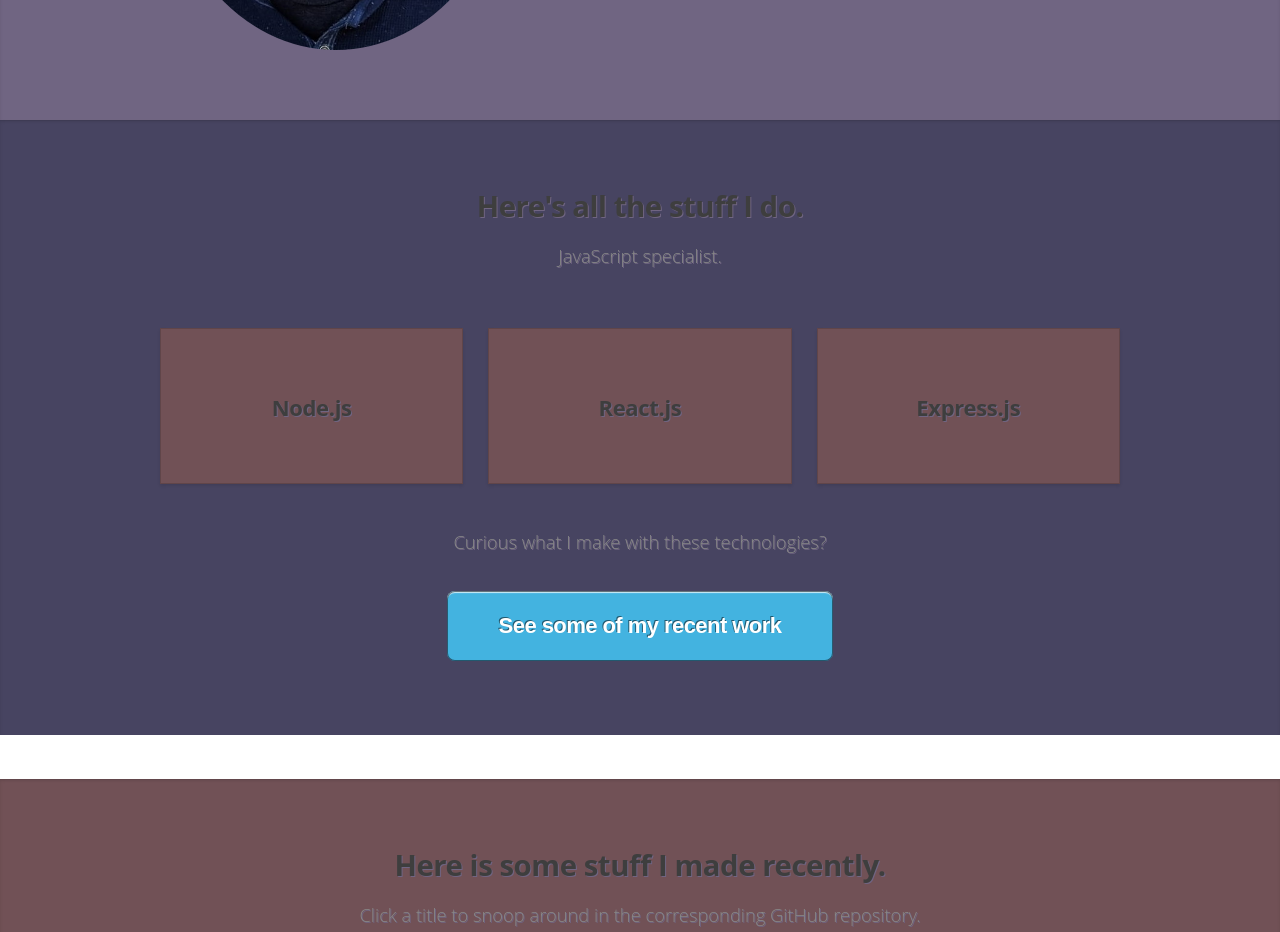
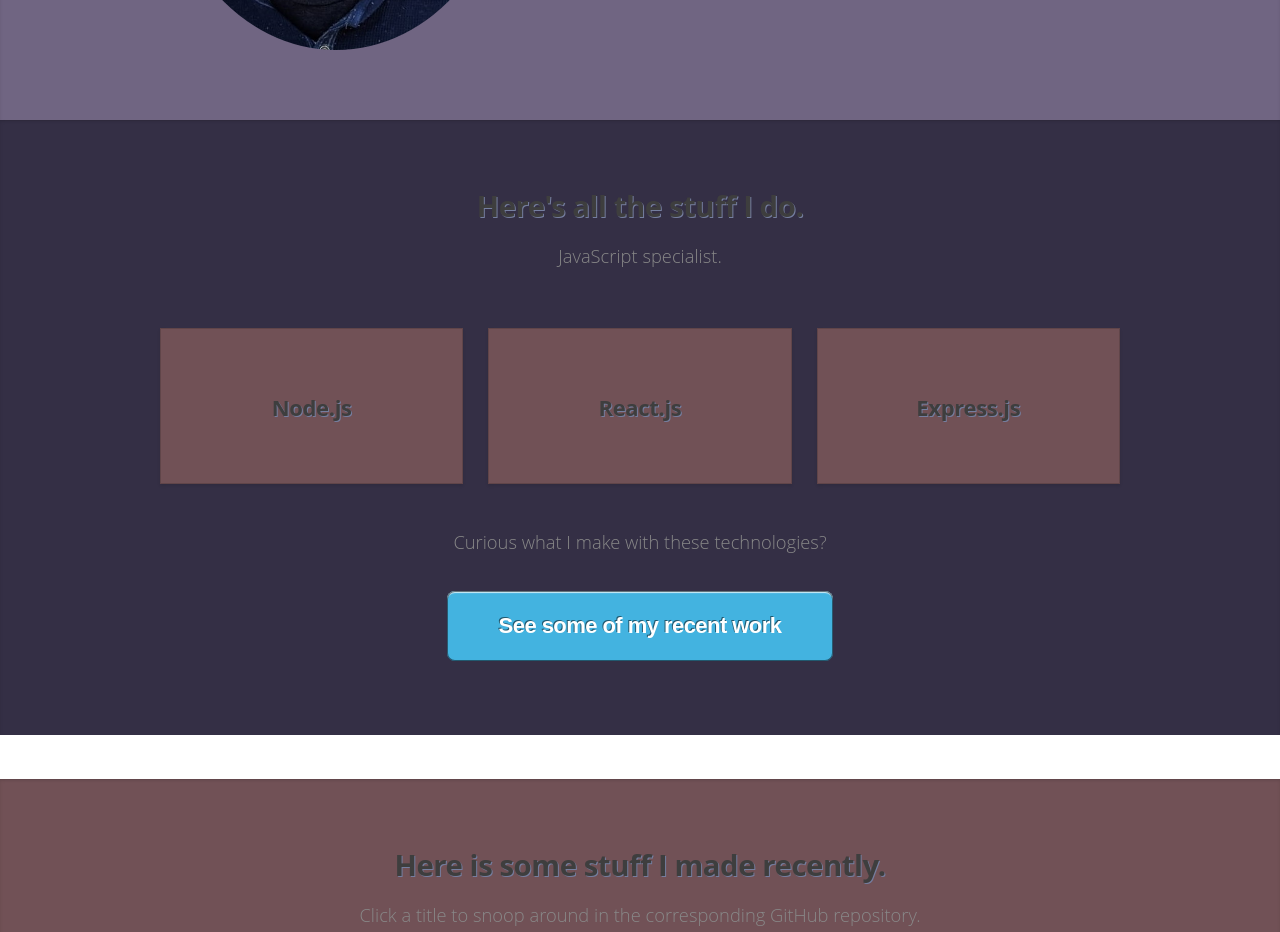
Before and after one commit to cireneirbo/cireneirbo.com, a React (Create React App) app: page / in a window 1280 px wide. Shown: the part 540-1472 px from the top of the page. Built offline with nearby package versions, Linux system fonts and the light colour scheme.

Commit message:
CSS updates

```diff
--- a/src/App.css
+++ b/src/App.css
@@ -7,6 +7,7 @@
 	--sixth-custom-color: #715156;
 	--seventh-custom-color: #353553;
 	--eigth-custom-color: #78AAE8;
+	--text-shadow-color: #757e9f;
 }
 
 html, body, div, span, applet, object,
@@ -1993,7 +1994,7 @@ input, select, textarea {
 /* Wrappers */
 
 	.wrapper {
-		/*background-image: url("images/bg.png");*/
+		/* background-image: url("./assets/nedulon.png"); */
 		box-shadow: inset 0px 1px 0px 0px rgba(0, 0, 0, 0.05), inset 0px 2px 3px 0px rgba(0, 0, 0, 0.1);
 		padding: 8em 0 8em 0;
 		text-align: center;
@@ -2001,23 +2002,26 @@ input, select, textarea {
 
 		.wrapper.style1 {
 			background-image: none;
-			/* background-color: #fff; */
-			background-color: #706582;
+			background-color: var(--second-custom-color);
 		}
 
 		.wrapper.style2 {
-			/* background-color: #fafafa; */
-			background-color: #474461;
-			/* text-shadow: 1px 1px 0px #fff; */
-			text-shadow: 1px 1px 0px #706582;
+			background-color: var(--first-custom-color);
+		}
+
+		.wrapper.style2 h2, h3 {
+			text-shadow: 1px 1px 0px var(--text-shadow-color);
 		}
 
 		.wrapper.style3 {
-			/* background-color: #f4f4f4; */
 			background-color: #715156;
-			/* text-shadow: 1px 1px 0px #fff; */
-			text-shadow: 1px 1px 0px #706582;
-		}
+		}
+
+		.wrapper.style3 h2, h3 {
+			text-shadow: 1px 1px 0px var(--text-shadow-color);
+		}
+
+
 
 		.wrapper.style4 {
 			background-color: #303030;
```
Also changed, not shown: src/assets/nedulon.png (added).
